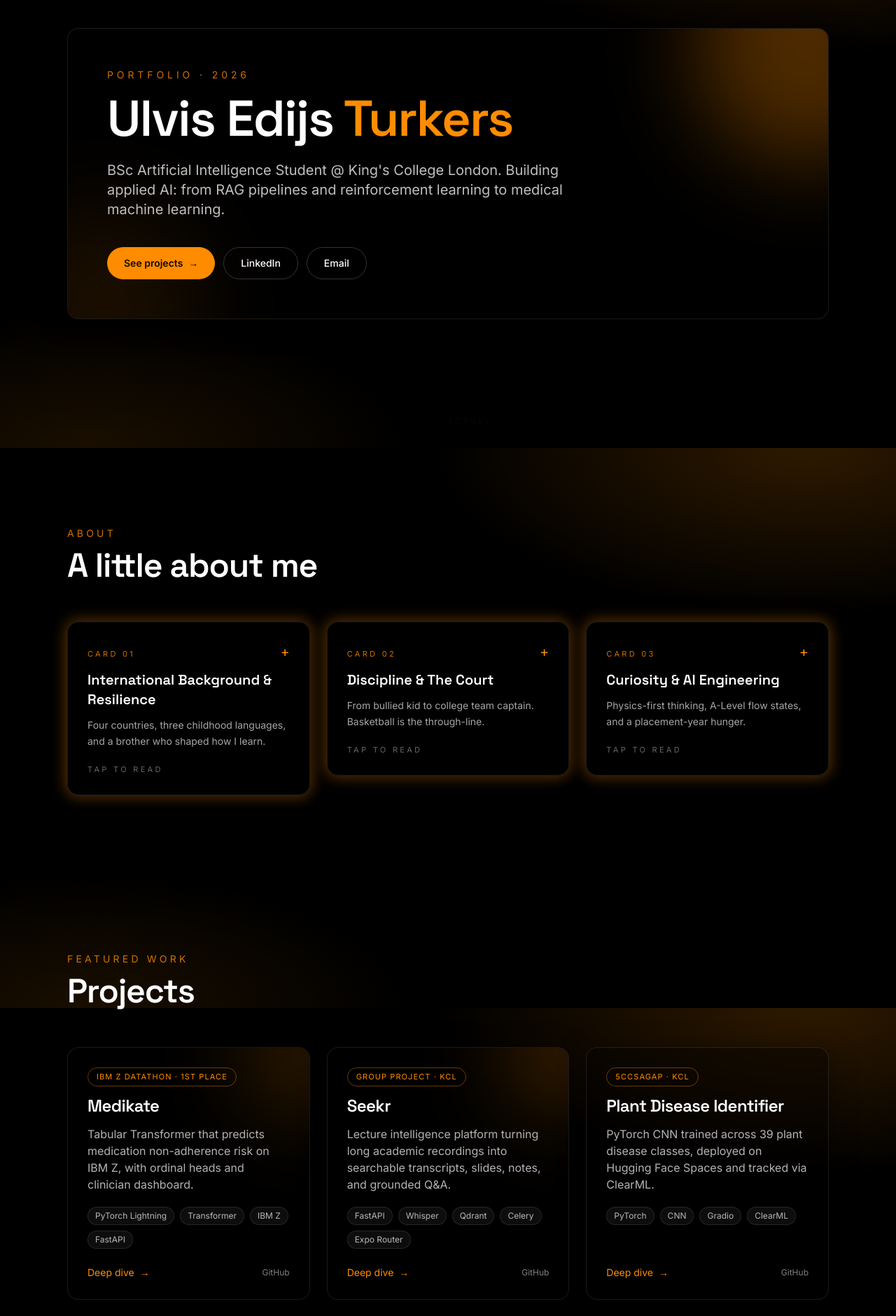
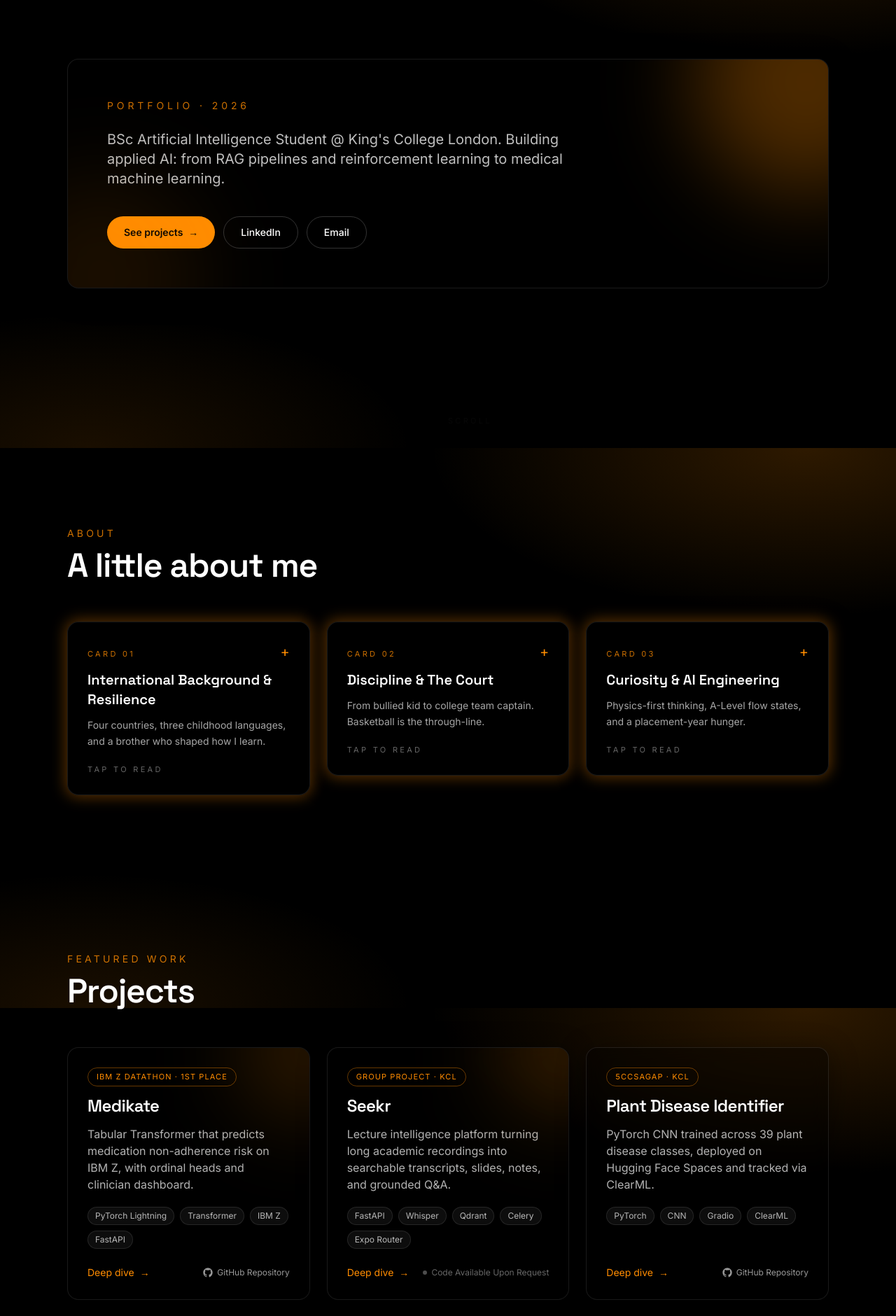
Before and after one commit to UlvisTurkers/Portfolio_Website, a React (Vite) app: page / in a window 1280 px wide. Shown: the part 160-2040 px from the top of the page at 70% size. Built offline with nearby package versions, Linux system fonts and the light colour scheme.

Commit message:
Update portfolio branding and project details for clarity and consistency. Refactor metadata in README, index.html, and package.json. Enhance project card and detail components with improved repository status handling and accessibility features.

```diff
--- a/index.html
+++ b/index.html
@@ -7,13 +7,13 @@
     <meta name="theme-color" content="#000000" />
     <meta
       name="description"
-      content="Ulvis Edijs Turkers — BSc Artificial Intelligence student at King's College London. Portfolio of applied AI, RAG, reinforcement learning, and computer vision projects."
+      content="UET Portfolio: applied AI projects in RAG, reinforcement learning, computer vision, and machine learning by a BSc Artificial Intelligence student at King's College London."
     />
-    <meta property="og:title" content="Ulvis Edijs Turkers — AI Portfolio" />
+    <meta property="og:title" content="UET Portfolio" />
     <meta property="og:description" content="Applied AI projects in RAG, reinforcement learning, and computer vision." />
     <meta property="og:type" content="website" />
 
-    <title>Ulvis Edijs Turkers — AI Portfolio</title>
+    <title>UET Portfolio</title>
 
     <link rel="preconnect" href="https://fonts.googleapis.com" />
     <link rel="preconnect" href="https://fonts.gstatic.com" crossorigin />
--- a/package.json
+++ b/package.json
@@ -3,7 +3,7 @@
   "private": true,
   "version": "1.0.0",
   "type": "module",
-  "description": "Personal portfolio of Ulvis Edijs Turkers — AI student & engineer.",
+  "description": "UET Portfolio: applied AI projects by Ulvis Edijs Turkers, BSc AI student at KCL.",
   "scripts": {
     "dev": "vite",
     "build": "vite build",
--- a/src/components/Hero.jsx
+++ b/src/components/Hero.jsx
@@ -32,16 +32,6 @@
           >
             Portfolio · 2026
           </motion.p>
-
-          <motion.h1
-            variants={fadeUp}
-            initial="hidden"
-            animate="show"
-            custom={1}
-            className="mt-4 font-display text-5xl sm:text-6xl md:text-7xl font-semibold leading-[1.05] tracking-tight"
-          >
-            Ulvis Edijs <span className="text-accent">Turkers</span>
-          </motion.h1>
 
           <motion.p
             variants={fadeUp}
--- a/src/components/Navbar.jsx
+++ b/src/components/Navbar.jsx
@@ -34,7 +34,7 @@
             href="#top"
             className="font-display text-lg font-semibold tracking-tight"
           >
-            UET<span className="text-accent">.</span>
+            UET <span className="text-accent">Portfolio</span>
           </a>
 
           <ul className="hidden md:flex items-center gap-7 text-sm text-white/70">
--- a/src/components/ProjectCard.jsx
+++ b/src/components/ProjectCard.jsx
@@ -1,6 +1,11 @@
 import { motion } from 'framer-motion'
+import { repoStatusLabels } from '../data/projects.js'
 
 export default function ProjectCard({ project, index, onOpen }) {
+  const repoLabel = project.href
+    ? 'GitHub Repository'
+    : repoStatusLabels[project.repoStatus] ?? 'Code Available Upon Request'
+
   return (
     <motion.article
       initial={{ opacity: 0, y: 30 }}
@@ -58,16 +63,34 @@
           <span aria-hidden="true">→</span>
         </span>
 
-        {project.href && (
+        {project.href ? (
           <a
             href={project.href}
             target="_blank"
             rel="noreferrer"
             onClick={(e) => e.stopPropagation()}
-            className="text-xs text-white/50 hover:text-accent transition-colors"
+            aria-label={`${project.title} on GitHub`}
+            className="inline-flex items-center gap-1.5 text-xs text-white/60 hover:text-accent transition-colors"
           >
-            GitHub
+            <svg
+              width="14"
+              height="14"
+              viewBox="0 0 24 24"
+              fill="currentColor"
+              aria-hidden="true"
+            >
+              <path d="M12 .5C5.65.5.5 5.65.5 12c0 5.08 3.29 9.39 7.86 10.91.58.11.79-.25.79-.56v-2c-3.2.7-3.88-1.36-3.88-1.36-.52-1.33-1.28-1.69-1.28-1.69-1.05-.72.08-.71.08-.71 1.16.08 1.77 1.2 1.77 1.2 1.03 1.77 2.71 1.26 3.37.97.1-.75.4-1.26.73-1.55-2.55-.29-5.24-1.28-5.24-5.7 0-1.26.45-2.29 1.18-3.1-.12-.3-.51-1.48.11-3.08 0 0 .96-.31 3.16 1.18a10.94 10.94 0 0 1 5.76 0c2.2-1.49 3.16-1.18 3.16-1.18.62 1.6.23 2.78.11 3.08.74.81 1.18 1.84 1.18 3.1 0 4.43-2.7 5.41-5.27 5.69.41.36.78 1.06.78 2.13v3.16c0 .31.21.68.8.56C20.22 21.39 23.5 17.08 23.5 12 23.5 5.65 18.35.5 12 .5Z" />
+            </svg>
+            {repoLabel}
           </a>
+        ) : (
+          <span
+            aria-label={repoLabel}
+            className="inline-flex items-center gap-1.5 text-xs text-white/40 cursor-default select-none"
+          >
+            <span aria-hidden="true" className="h-1.5 w-1.5 rounded-full bg-white/30" />
+            {repoLabel}
+          </span>
         )}
       </div>
     </motion.article>
--- a/src/components/ProjectDetail.jsx
+++ b/src/components/ProjectDetail.jsx
@@ -1,5 +1,6 @@
 import { useEffect } from 'react'
 import { motion } from 'framer-motion'
+import { repoStatusLabels } from '../data/projects.js'
 
 const backdrop = {
   hidden: { opacity: 0 },
@@ -249,29 +250,39 @@
               Back to Portfolio
             </button>
 
-            {detail.links?.map((l) => (
-              <a
-                key={l.href}
-                href={l.href}
-                target="_blank"
-                rel="noreferrer"
-                className="inline-flex items-center gap-2 rounded-full border border-white/20 px-5 py-3 text-sm hover:border-accent/60 hover:text-accent transition-colors"
-              >
-                {l.label}
-                <span aria-hidden="true">→</span>
-              </a>
-            ))}
-
-            {project.href && !detail.links?.some((l) => l.href === project.href) && (
+            {project.href ? (
               <a
                 href={project.href}
                 target="_blank"
                 rel="noreferrer"
                 className="inline-flex items-center gap-2 rounded-full border border-white/20 px-5 py-3 text-sm hover:border-accent/60 hover:text-accent transition-colors"
               >
-                View on GitHub
-                <span aria-hidden="true">→</span>
+                <svg
+                  width="16"
+                  height="16"
+                  viewBox="0 0 24 24"
+                  fill="currentColor"
+                  aria-hidden="true"
+                >
+                  <path d="M12 .5C5.65.5.5 5.65.5 12c0 5.08 3.29 9.39 7.86 10.91.58.11.79-.25.79-.56v-2c-3.2.7-3.88-1.36-3.88-1.36-.52-1.33-1.28-1.69-1.28-1.69-1.05-.72.08-.71.08-.71 1.16.08 1.77 1.2 1.77 1.2 1.03 1.77 2.71 1.26 3.37.97.1-.75.4-1.26.73-1.55-2.55-.29-5.24-1.28-5.24-5.7 0-1.26.45-2.29 1.18-3.1-.12-.3-.51-1.48.11-3.08 0 0 .96-.31 3.16 1.18a10.94 10.94 0 0 1 5.76 0c2.2-1.49 3.16-1.18 3.16-1.18.62 1.6.23 2.78.11 3.08.74.81 1.18 1.84 1.18 3.1 0 4.43-2.7 5.41-5.27 5.69.41.36.78 1.06.78 2.13v3.16c0 .31.21.68.8.56C20.22 21.39 23.5 17.08 23.5 12 23.5 5.65 18.35.5 12 .5Z" />
+                </svg>
+                GitHub Repository
               </a>
+            ) : (
+              <span
+                aria-label={
+                  repoStatusLabels[project.repoStatus] ??
+                  'Code Available Upon Request'
+                }
+                className="inline-flex items-center gap-2 rounded-full border border-white/15 px-5 py-3 text-sm text-white/50 cursor-default select-none"
+              >
+                <span
+                  aria-hidden="true"
+                  className="h-1.5 w-1.5 rounded-full bg-white/40"
+                />
+                {repoStatusLabels[project.repoStatus] ??
+                  'Code Available Upon Request'}
+              </span>
             )}
           </motion.div>
         </motion.div>
--- a/src/data/projects.js
+++ b/src/data/projects.js
@@ -1,5 +1,10 @@
 // Featured project data. Each entry can include a `detail` block
 // rendered in the Deep Dive modal.
+//
+// Link rules:
+//   - `href`: the canonical GitHub repository URL.
+//   - `repoStatus`: when no public repo exists, set to 'private' (renders
+//     "Private Repository") or 'request' (renders "Code Available Upon Request").
 export const projects = [
   {
     title: 'Medikate',
@@ -7,7 +12,7 @@
     description:
       'Tabular Transformer that predicts medication non-adherence risk on IBM Z, with ordinal heads and clinician dashboard.',
     stack: ['PyTorch Lightning', 'Transformer', 'IBM Z', 'FastAPI'],
-    href: 'https://github.com/IBM-Z-Datathon-2025-Team-15/MedLock',
+    href: 'https://github.com/Neesay/IBM-Z-Datathon-2025-Team-15-EdizSlow',
     accent: true,
     detail: {
       tagline: 'IBM Z Datathon 2025, Team 15',
@@ -59,12 +64,6 @@
         'TailwindCSS',
         'IBM Z / LinuxONE',
       ],
-      links: [
-        {
-          label: 'GitHub Repository',
-          href: 'https://github.com/IBM-Z-Datathon-2025-Team-15/MedLock',
-        },
-      ],
     },
   },
   {
@@ -73,7 +72,8 @@
     description:
       'Lecture intelligence platform turning long academic recordings into searchable transcripts, slides, notes, and grounded Q&A.',
     stack: ['FastAPI', 'Whisper', 'Qdrant', 'Celery', 'Expo Router'],
-    href: 'https://seek-r.vercel.app',
+    // TODO: replace with the canonical Seekr GitHub repo URL when available.
+    repoStatus: 'request',
     accent: true,
     detail: {
       tagline: 'Searchable, structured study material',
@@ -133,9 +133,6 @@
         'BGE-M3',
         'PyTorch',
       ],
-      links: [
-        { label: 'Live Demo', href: 'https://seek-r.vercel.app' },
-      ],
     },
   },
   {
@@ -144,7 +141,7 @@
     description:
       'PyTorch CNN trained across 39 plant disease classes, deployed on Hugging Face Spaces and tracked via ClearML.',
     stack: ['PyTorch', 'CNN', 'Gradio', 'ClearML'],
-    href: 'https://huggingface.co/spaces/sdsdsdasa/Plant_Disease_Identifier',
+    href: 'https://github.kcl.ac.uk/k2405465/plant_disease_identifier',
     detail: {
       tagline: 'CNN classifier on the PlantVillage dataset',
       overview:
@@ -181,7 +178,7 @@
         'Strong diagonal-dominant confusion matrix across 39 classes',
         'Augmentation pipeline tuned for leaf imagery',
         'Reproducible training and testing scripts',
-        'Live Hugging Face Spaces demo',
+        'Per-class precision, recall, and F1 reporting',
         'ClearML artifacts and metrics for every run',
       ],
       tech: [
@@ -194,12 +191,6 @@
         'Matplotlib',
         'scikit-learn',
       ],
-      links: [
-        {
-          label: 'Live App (Hugging Face)',
-          href: 'https://huggingface.co/spaces/sdsdsdasa/Plant_Disease_Identifier',
-        },
-      ],
     },
   },
   {
@@ -208,6 +199,7 @@
     description:
       'Containerised cloud system that detects ingredients from images and generates recipes via YOLO and a BitNet LLM.',
     stack: ['FastAPI', 'YOLO', 'BitNet', 'RabbitMQ', 'Docker'],
+    repoStatus: 'private',
     detail: {
       tagline: 'Distributed AI cooking assistant',
       overview:
@@ -259,7 +251,6 @@
         'SQLite',
         'Python 3.11',
       ],
-      links: [],
     },
   },
   {
@@ -268,6 +259,7 @@
     description:
       'Meta-optimised XGBoost pipeline that synchronises outlier detection with hyperparameter search to predict diamond prices.',
     stack: ['XGBoost', 'IsolationForest', 'scikit-learn', 'Pandas'],
+    repoStatus: 'private',
     detail: {
       tagline: 'CW1 ML coursework, Student ID K24054565',
       overview:
@@ -312,7 +304,6 @@
         'Matplotlib',
         'Seaborn',
       ],
-      links: [],
     },
   },
   {
@@ -321,6 +312,7 @@
     description:
       'Implementation of TypiClust active learning with SimCLR features and random projection, evaluated on CIFAR-10.',
     stack: ['PyTorch', 'SimCLR', 'k-means', 'CIFAR-10'],
+    repoStatus: 'private',
     detail: {
       tagline: 'Hacohen et al., ICML 2022',
       overview:
@@ -368,7 +360,6 @@
         'NumPy',
         'tqdm',
       ],
-      links: [],
     },
   },
   {
@@ -376,6 +367,7 @@
     description:
       'PPO reinforcement-learning agent trained on the S&P 500, achieving 34% annualised profit in back-testing across multi-year windows.',
     stack: ['PPO', 'Reinforcement Learning', 'PyTorch', 'Finance'],
+    repoStatus: 'private',
     detail: {
       tagline: 'Policy-gradient trading agent',
       overview:
@@ -405,7 +397,6 @@
         'Rolling walk-forward evaluation',
       ],
       tech: ['PyTorch', 'Gym', 'NumPy', 'Pandas'],
-      links: [],
     },
   },
   {
@@ -413,6 +404,7 @@
     description:
       'ROS-based navigation stack for indoor robotics: mapping, path planning, and real-time obstacle avoidance.',
     stack: ['ROS', 'C++', 'Robotics'],
+    repoStatus: 'private',
     detail: {
       tagline: 'Indoor navigation stack',
       overview:
@@ -442,7 +434,11 @@
         'Costmap-based obstacle inflation',
       ],
       tech: ['ROS', 'C++', 'rviz', 'Gazebo'],
-      links: [],
     },
   },
 ]
+
+export const repoStatusLabels = {
+  private: 'Private Repository',
+  request: 'Code Available Upon Request',
+}
```
Also changed, not shown: 1 other file (tests, documents, lock files or other folders).
